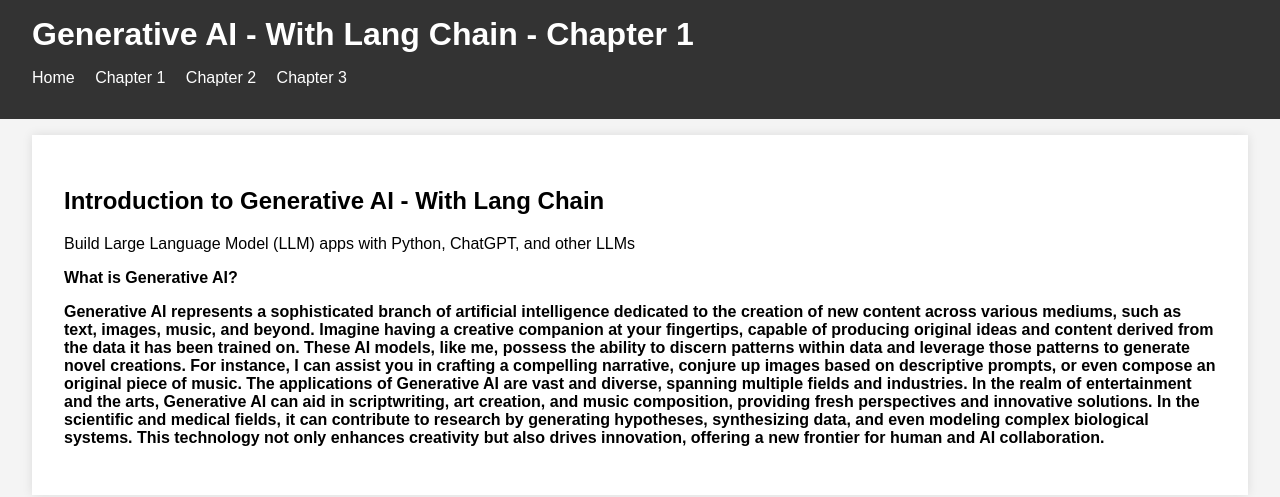
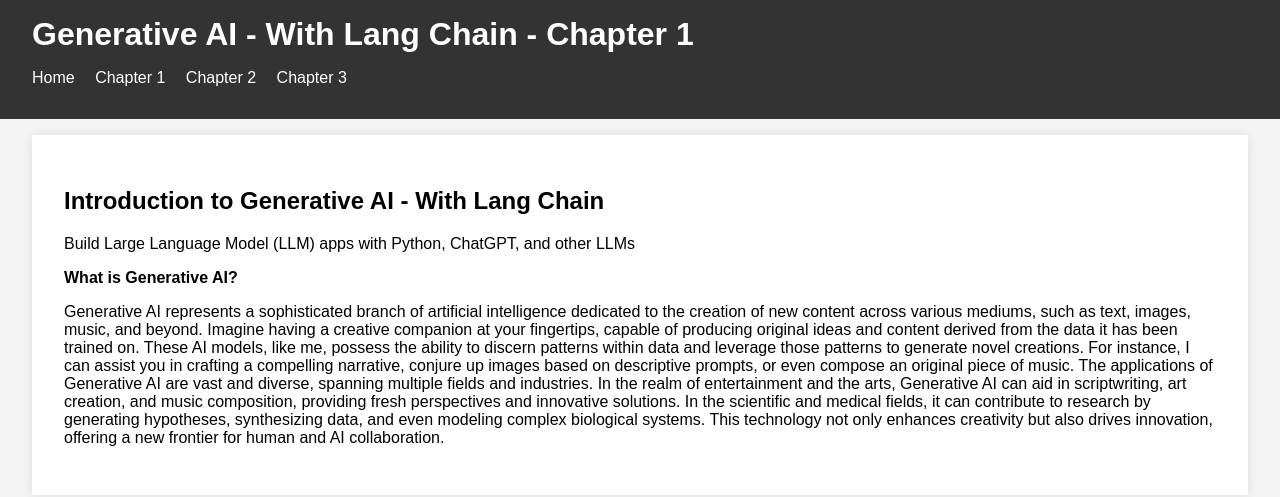
Before and after one commit to jagdevsinghdosanjh/GenerativeAI, a plain HTML site: page withLangChain/chapters/chapter1.html in a window 1280 px wide. Shown: the top 497 px of the page. Drawn offline with Linux system fonts and the light colour scheme.

Commit message:
img codeed

```diff
--- a/withLangChain/chapters/chapter1.html
+++ b/withLangChain/chapters/chapter1.html
@@ -1,11 +1,13 @@
 <!DOCTYPE html>
 <html lang="en">
+
 <head>
     <meta charset="UTF-8">
     <meta name="viewport" content="width=device-width, initial-scale=1.0">
     <title>Chapter 1 - Introduction to Generative AI</title>
     <link rel="stylesheet" href="../styles.css">
 </head>
+
 <body>
     <header>
         <h1>Generative AI - With Lang Chain - Chapter 1</h1>
@@ -22,14 +24,24 @@
     <main>
         <h2>Introduction to Generative AI - With Lang Chain</h2>
         <p>Build Large Language Model (LLM) apps with Python, ChatGPT, and other LLMs</p>
-        <strong>What is Generative AI?
-            <p>Generative AI represents a sophisticated branch of artificial intelligence dedicated to the creation of new content across various mediums, such as text, images, music, and beyond. Imagine having a creative companion at your fingertips, capable of producing original ideas and content derived from the data it has been trained on.
+        <strong>What is Generative AI?</strong>
+            <p>Generative AI represents a sophisticated branch of artificial intelligence dedicated to the creation of
+                new content across various mediums, such as text, images, music, and beyond. Imagine having a creative
+                companion at your fingertips, capable of producing original ideas and content derived from the data it
+                has been trained on.
 
-                These AI models, like me, possess the ability to discern patterns within data and leverage those patterns to generate novel creations. For instance, I can assist you in crafting a compelling narrative, conjure up images based on descriptive prompts, or even compose an original piece of music. The applications of Generative AI are vast and diverse, spanning multiple fields and industries.
+                These AI models, like me, possess the ability to discern patterns within data and leverage those
+                patterns to generate novel creations. For instance, I can assist you in crafting a compelling narrative,
+                conjure up images based on descriptive prompts, or even compose an original piece of music. The
+                applications of Generative AI are vast and diverse, spanning multiple fields and industries.
 
-                In the realm of entertainment and the arts, Generative AI can aid in scriptwriting, art creation, and music composition, providing fresh perspectives and innovative solutions. In the scientific and medical fields, it can contribute to research by generating hypotheses, synthesizing data, and even modeling complex biological systems. This technology not only enhances creativity but also drives innovation, offering a new frontier for human and AI collaboration.</p>
-        </strong>
+                In the realm of entertainment and the arts, Generative AI can aid in scriptwriting, art creation, and
+                music composition, providing fresh perspectives and innovative solutions. In the scientific and medical
+                fields, it can contribute to research by generating hypotheses, synthesizing data, and even modeling
+                complex biological systems. This technology not only enhances creativity but also drives innovation,
+                offering a new frontier for human and AI collaboration.</p>
     </main>
     <iframe src="https://colab.research.google.com/drive/YOUR_COLAB_NOTEBOOK_ID" width="100%" height="500"></iframe>
 </body>
+
 </html>
```
Also changed, not shown: withLangChain/index.html (+1 -0 lines), images/GenerativeAI(Packet).jpg (added).
